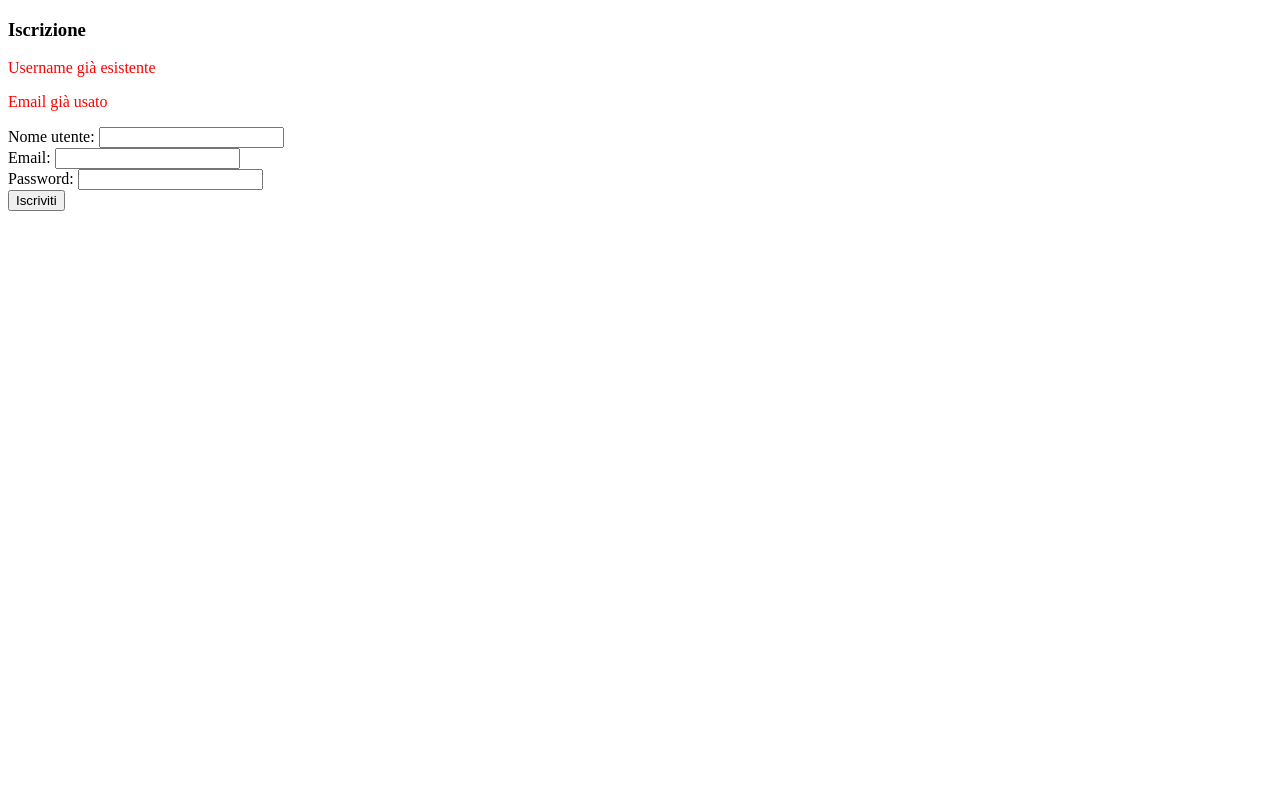
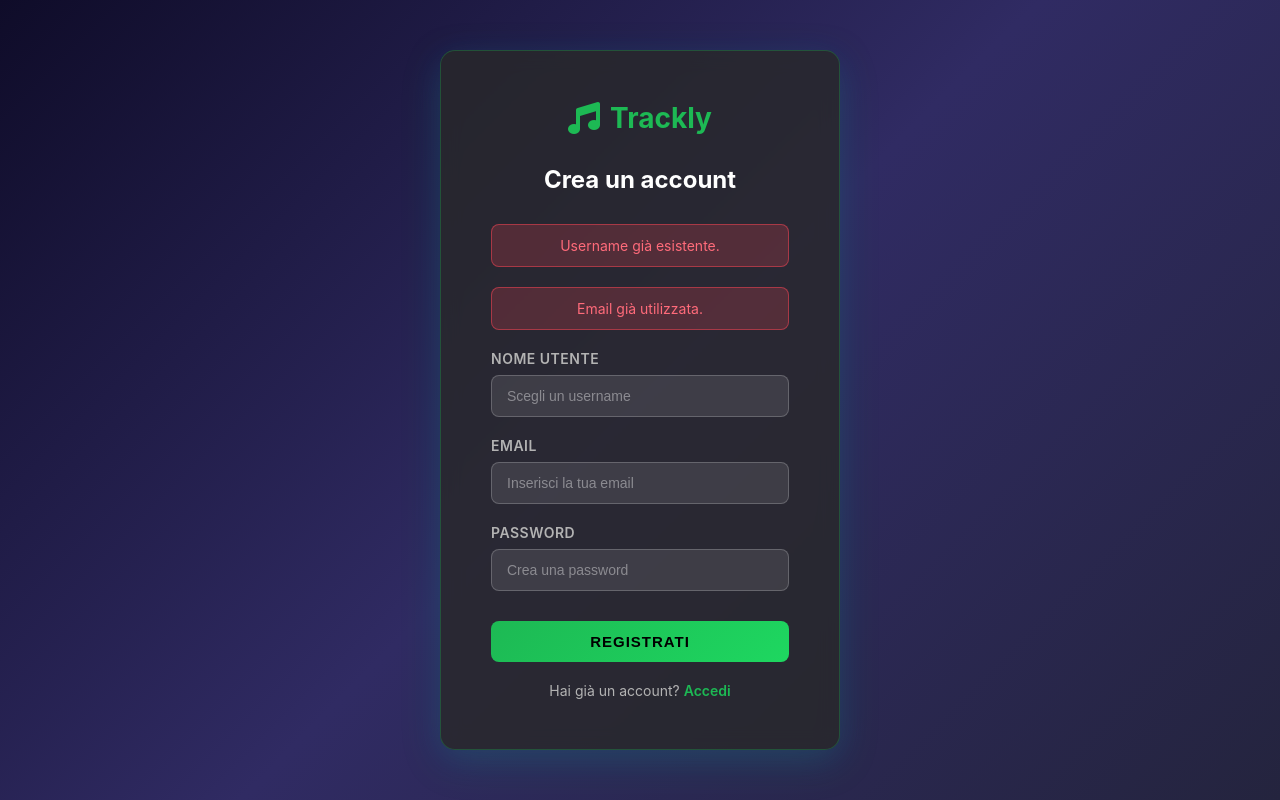
Before and after one commit to Chen-Gia/ProgettoInformatica, a PHP site: page /frontend/iscrizione.php in a window 1280 px wide. Run offline with PHP 8.4, Linux system fonts and the light colour scheme; the visitor is signed in with stand-in values (Sample User, id 1).

Commit message:
Aggiungi lo stile alla pagina di iscrizione

```diff
--- a/frontend/iscrizione.php
+++ b/frontend/iscrizione.php
@@ -1,33 +1,57 @@
+<?php
+session_start();
+?>
 <!DOCTYPE html>
-<html lang="en">
+<html lang="it">
 <head>
     <meta charset="UTF-8">
     <meta name="viewport" content="width=device-width, initial-scale=1.0">
-    <title>Iscrizione</title>
+    <title>Registrazione</title>
+    <link href="https://cdnjs.cloudflare.com/ajax/libs/font-awesome/6.4.0/css/all.min.css" rel="stylesheet">
+    <link rel="stylesheet" href="style.css">
 </head>
 <body>
-    <h3>Iscrizione</h3>
+    <div class="login-container">
+        <div class="login-card">
+            <div class="login-logo">
+                <i class="fas fa-music"></i>
+                <span>Trackly</span>
+            </div>
+
+            <h1 class="login-title">Crea un account</h1>
+
             <?php
-        session_start();
-        if(isset($_SESSION['esiste_username'])) {
+            if (isset($_SESSION['esiste_username'])) {
                 unset($_SESSION['esiste_username']);
-            echo "<p style='color: red'>Username già esistente</p>";
+                echo "<div class='error-message'>Username già esistente.</div>";
             }
-        if(isset($_SESSION['esiste_email'])) {
+            if (isset($_SESSION['esiste_email'])) {
                 unset($_SESSION['esiste_email']);
-            echo "<p style='color: red'>Email già usato</p>";
+                echo "<div class='error-message'>Email già utilizzata.</div>";
             }
             ?>
-    <form method="POST" action="check_iscrizione.php">
-        <label>Nome utente:</label>
-        <input type="text" name="username" required><br>
-        <label>Email:</label>
-        <input type="email" name="email" required><br>
 
-        <label>Password:</label>
-        <input type="password" name="password" required><br>
+            <form method="POST" action="check_iscrizione.php" class="login-form">
+                <div class="form-group">
+                    <label for="username">Nome utente</label>
+                    <input type="text" id="username" name="username" placeholder="Scegli un username" required>
+                </div>
 
-        <input type="submit" value="Iscriviti">
+                <div class="form-group">
+                    <label for="email">Email</label>
+                    <input type="email" id="email" name="email" placeholder="Inserisci la tua email" required>
+                </div>
+
+                <div class="form-group">
+                    <label for="password">Password</label>
+                    <input type="password" id="password" name="password" placeholder="Crea una password" required>
+                </div>
+
+                <button type="submit" class="login-btn">Registrati</button>
             </form>
+
+            <p class="register-link">Hai già un account? <a href="index.php">Accedi</a></p>
+        </div>
+    </div>
 </body>
 </html>
--- a/frontend/style.css
+++ b/frontend/style.css
@@ -642,3 +642,21 @@ body {
 .register-link a:hover {
     color: #1ed760;
 }
+
+.register-link {
+    text-align: center;
+    margin-top: 20px;
+    font-size: 14px;
+    color: #b3b3b3;
+}
+
+.register-link a {
+    color: #1DB954;
+    text-decoration: none;
+    font-weight: 600;
+    transition: color 0.3s ease;
+}
+
+.register-link a:hover {
+    color: #1ed760;
+}
```
Lines whose indentation alone changed are shown as unchanged.
